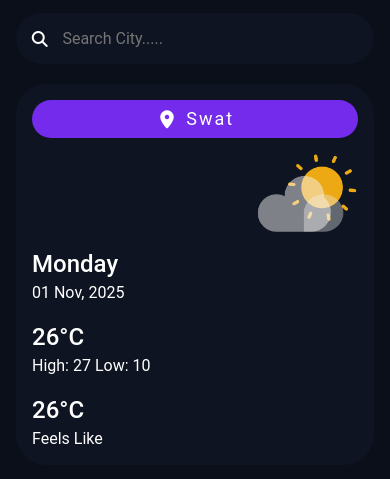
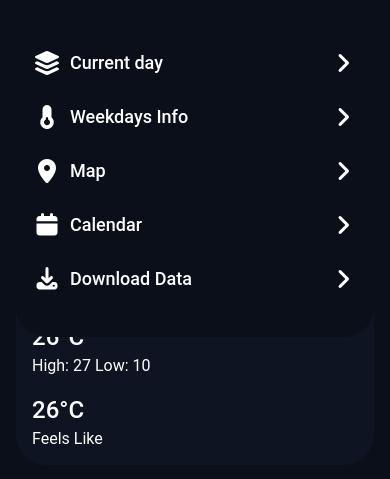
Before and after one commit to farzadkhan01/Weather-App, a plain HTML site: page index.html in a window 390 px wide. Shown: the part 75-554 px from the top of the page. Drawn offline with nearby package versions, Linux system fonts and the light colour scheme.

Commit message:
toggle functionality

```diff
--- a/index.html
+++ b/index.html
@@ -13,6 +13,7 @@
         crossorigin="anonymous" referrerpolicy="no-referrer" />
     <link rel="stylesheet" href="src/Style Sheet/style.css" />
     <link rel="stylesheet" href="src/Style Sheet/media.css" />
+    <script type="module" src="src/JS/functioality.js"></script>
     <script type="module" src="src/JS/script.js"></script>
 </head>
 
@@ -26,15 +27,73 @@
             </a>
         </div>
 
-        <div class="toggle-bar d-flex align-items-center justify-content-between ">
-            <div class="user-changer small-user-icon text-center search_active d-flex justify-content-between h-100">
-                <div class="d-flex align-items-center">
-                    <i class="fa-solid fa-user"></i>
+        <div class="toggle-info">
+            <div class="toggle-bar d-flex align-items-center justify-content-between ">
+                <div
+                    class="user-changer small-user-icon text-center search_active d-flex justify-content-between h-100">
+                    <div class="d-flex align-items-center">
+                        <i class="fa-solid fa-user"></i>
+                    </div>
                 </div>
+                <a href="#" class="toggle__btn text-center">
+                    <i class="fa-solid fa-bars "></i>
+                </a>
             </div>
-            <a href="#" class="text-center">
-                <i class="fa-solid fa-bars "></i>
-            </a>
+
+            <div class="toggle-content height__full">
+
+                <div class="content" id="Content">
+                    <ul>
+                        <li>
+                            <a href="#" class="coloring">
+                                <div class="d-flex align-items-center gap-2">
+                                    <i class="fa-solid fa-layer-group"></i>
+                                    <h5>Current day</h3>
+                                </div>
+                                <i class="fa-solid fa-angle-right"></i>
+                            </a>
+                        </li>
+                        <li>
+                            <a href="#" class="coloring">
+                                <div class="d-flex align-items-center gap-2">
+                                    <i class="fa-solid fa-temperature-quarter"></i>
+                                    <h5>Weekdays Info</h3>
+                                </div>
+                                <i class="fa-solid fa-angle-right"></i>
+                            </a>
+                        </li>
+                        <li>
+                            <a href="#" class="coloring">
+                                <div class="d-flex align-items-center gap-2">
+                                    <i class="fa-solid fa-location-dot"></i>
+                                    <h5>Map</h3>
+                                </div>
+                                <i class="fa-solid fa-angle-right"></i>
+                            </a>
+                        </li>
+                        <li>
+                            <a href="#" class="coloring">
+                                <div class="d-flex align-items-center gap-2">
+                                    <i class="fa-solid fa-calendar"></i>
+                                    <h5>Calendar</h3>
+                                </div>
+                                <i class="fa-solid fa-angle-right"></i>
+                            </a>
+                        </li>
+                        <li>
+                            <a href="#" class="coloring">
+                                <div class="d-flex align-items-center gap-2">
+                                    <i class="fa-solid fa-download"></i>
+                                    <h5>Download Data</h3>
+                                </div>
+                                <i class="fa-solid fa-angle-right"></i>
+                            </a>
+                        </li>
+                    </ul>
+                </div>
+
+            </div>
+
         </div>
     </div>
 
@@ -52,19 +111,29 @@
             <nav class="menu">
                 <ul>
                     <li>
-                        <a href="#"><i class="fa-solid fa-layer-group"></i></a>
+                        <a href="#">
+                            <i class="fa-solid fa-layer-group"></i>
+                        </a>
                     </li>
                     <li>
-                        <a href="#"><i class="fa-solid fa-temperature-quarter"></i></a>
+                        <a href="#">
+                            <i class="fa-solid fa-temperature-quarter"></i>
+                        </a>
                     </li>
                     <li>
-                        <a href="#"><i class="fa-solid fa-location-dot"></i></a>
+                        <a href="#">
+                            <i class="fa-solid fa-location-dot"></i>
+                        </a>
                     </li>
                     <li>
-                        <a href="#"><i class="fa-solid fa-calendar"></i></a>
+                        <a href="#">
+                            <i class="fa-solid fa-calendar"></i>
+                        </a>
                     </li>
                     <li>
-                        <a href="#"><i class="fa-solid fa-download"></i></a>
+                        <a href="#">
+                            <i class="fa-solid fa-download"></i>
+                        </a>
                     </li>
                 </ul>
             </nav>
--- /dev/null
+++ b/src/JS/functioality.js
@@ -0,0 +1,16 @@
+// This file contain all the funcitonality of the website
+const collapse = function () {
+    const collapse = document.querySelector('.toggle-info')
+    collapse.addEventListener('click', function (e) {
+        const btn = e.target.closest('.toggle__btn')
+        if (!btn) return
+
+        const toggle = document.querySelector('.toggle-content')
+        toggle.classList.toggle('height__full')
+        console.log(btn)
+
+        console.log(toggle)
+
+    })
+}
+collapse()
--- a/src/JS/script.js
+++ b/src/JS/script.js
@@ -267,7 +267,7 @@ class appBluePrint {
                     <h5>UV Index</h5>
                 </div>
                 <div class="city-img">
-                    <img src="src/Imges/cloud.png" alt="Cloud">
+                   <img src="src/Imges/uv.png" alt="Cloud">
                 </div>
             </div>
         `;
--- a/src/Style Sheet/media.css
+++ b/src/Style Sheet/media.css
@@ -204,7 +204,7 @@
 
 
     .toogle {
-        padding: 2rem 2rem var(--grid-gap) 3rem;
+        padding: 2rem 2rem 0 3rem;
     }
 
     .toggle-bar a,
@@ -293,6 +293,13 @@
         font-weight: 400;
         margin: 0;
     }
+
+    .toggle-content {
+        width: calc(100vw - 32px);
+        top: 80px;
+        left: 16px;
+    }
+
 }
 
 /* ====================================================== */
--- a/src/Style Sheet/style.css
+++ b/src/Style Sheet/style.css
@@ -356,3 +356,58 @@ aside {
     width: 5rem;
     height: 100%;
 }
+
+/* ==================================================== */
+.toggle-content {
+    background-color: #0b0f19;
+    position: absolute;
+    z-index: 3;
+    width: calc(100vw - 4rem);
+    height: 0;
+    border-radius: 0px 0px 30px 30px;
+    overflow: hidden;
+    top: 90px;
+    left: 2rem;
+}
+
+.height__full {
+    height: auto;
+}
+
+.content ul {
+    margin: 0;
+}
+
+.content {
+    padding: 1rem;
+}
+
+.content ul li a i {
+    font-size: 24px;
+    color: white;
+}
+
+.content ul li {
+    margin: 30px 0;
+}
+
+.content ul li h5 {
+    margin: 0;
+    font-size: 18px;
+}
+
+.content ul li a {
+    transition: var(--transition);
+    display: flex;
+    align-items: center;
+    justify-content: space-between;
+}
+
+.coloring:hover i,
+.coloring:hover {
+    color: var(--iconHover);
+}
+
+.content ul li a:hover .content ul li a i {
+    transition: var(--transition);
+}
```
